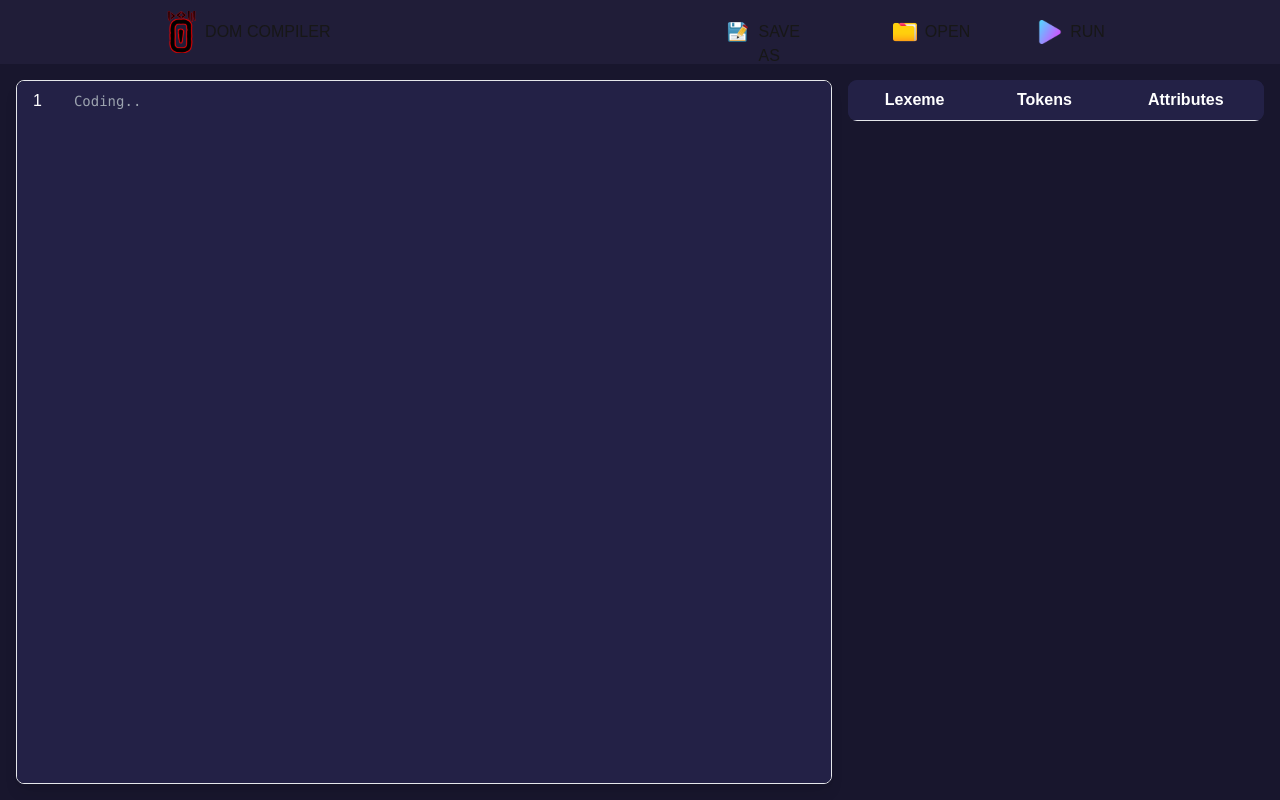
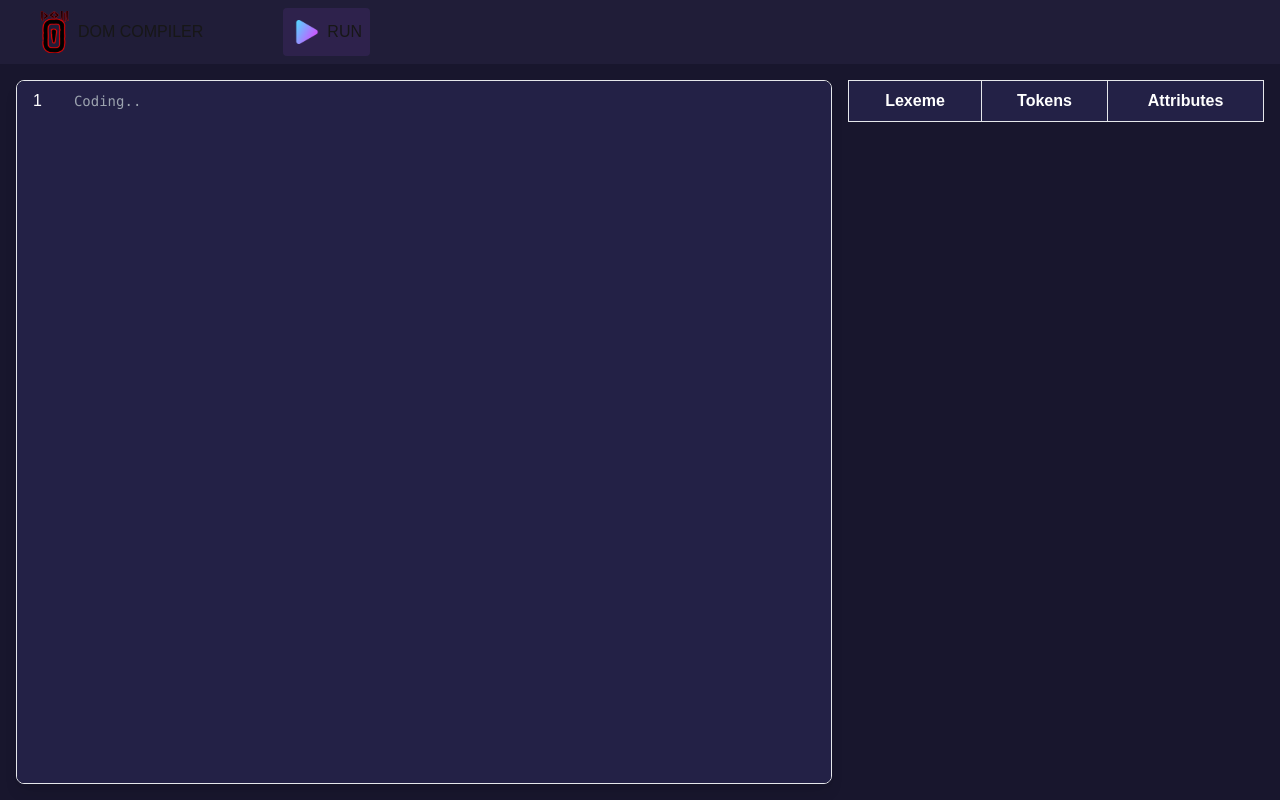
Before and after one commit to IEMDomain04/DOM-IDE, a Next.js app: page / in a window 1280 px wide. Built offline with nearby package versions, Linux system fonts and the light colour scheme.

Commit message:
Added Region to config

```diff
--- a/src/app/components/Topnav.tsx
+++ b/src/app/components/Topnav.tsx
@@ -8,7 +8,7 @@ export default function Topnav({ onRunClick }: TopnavProps) {
   return (
     <div>
       {/* Top Nav */}
-      <div className="flex justify-center space-x-96 px-2 py-2" style={{ backgroundColor: '#201d38' }}>
+      <div className="flex space-x-20 px-10 py-2" style={{ backgroundColor: '#201d38' }}>
         {/* Logo and Title of Compiler */}
         <div className="flex gap-x-2 items-center">
           <img src="/dom-icon.svg" width={30} height={30} alt="Dom icon" />
@@ -17,17 +17,7 @@ export default function Topnav({ onRunClick }: TopnavProps) {
 
         {/* Saves and runs */}
         <div className="flex gap-x-12">
-          <div className="flex w-auto gap-x-2 px-3 py-3 rounded cursor-pointer hover:bg-purple-500/20">
-            <img src={`/saveas-icon.svg`} alt="" />
-            <h1>SAVE AS</h1>
-          </div>
-
-          <div className="flex w-auto gap-x-2 px-3 py-3 rounded cursor-pointer hover:bg-purple-500/20">
-            <img src={`/open-icon.svg`} alt="" />
-            <h1>OPEN</h1>
-          </div>
-
-          <div className="flex w-auto gap-x-2 px-3 py-3 rounded cursor-pointer hover:bg-purple-500/20" onClick={onRunClick}>
+          <div className="flex w-auto gap-x-2 px-3 py-3 rounded cursor-pointer duration-100 bg-purple-500/10 hover:bg-purple-500/50 hover:scale-110" onClick={onRunClick}>
             <img src={`/run-icon.svg`} alt="" />
             <h1>RUN</h1>
           </div>
--- a/src/app/page.tsx
+++ b/src/app/page.tsx
@@ -127,21 +127,21 @@ export default function Lexeme() {
 
         {/* Output Table for Lexeme, Tokens, Attributes */}
         <div className="flex flex-col w-1/3">
-          <div className="overflow-x-auto table-container" style={{ maxHeight: "calc(100vh - 100px)", borderRadius: "9px"  }}>
-            <table className="min-w-full text-white border-collapse" style={{backgroundColor: '#232146', borderRadius: "9px"}}>
+          <div className="overflow-x-auto table-container" style={{ maxHeight: "calc(100vh - 100px)"  }}>
+            <table className="min-w-full text-white" style={{backgroundColor: '#232146', borderRadius: "9px"}}>
               <thead style={{ backgroundColor: '#232146' }}>
                 <tr>
-                  <th className="py-2 px-4 border-b">Lexeme</th>
-                  <th className="py-2 px-4 border-b">Tokens</th>
-                  <th className="py-2 px-4 border-b">Attributes</th>
+                  <th className="py-2 px-4 border">Lexeme</th>
+                  <th className="py-2 px-4 border">Tokens</th>
+                  <th className="py-2 px-4 border">Attributes</th>
                 </tr>
               </thead>
               <tbody>
                 {outputData.map((item, index) => (
                   <tr key={index}>
-                    <td className="py-2 px-4 border-b">{item.lexeme}</td>
-                    <td className="py-2 px-4 border-b">{item.token}</td>
-                    <td className="py-2 px-4 border-b">{item.attribute}</td>
+                    <td className="py-2 px-4 border">{item.lexeme}</td>
+                    <td className="py-2 px-4 border">{item.token}</td>
+                    <td className="py-2 px-4 border">{item.attribute}</td>
                   </tr>
                 ))}
               </tbody>
```
Also changed, not shown: vercel.json.
